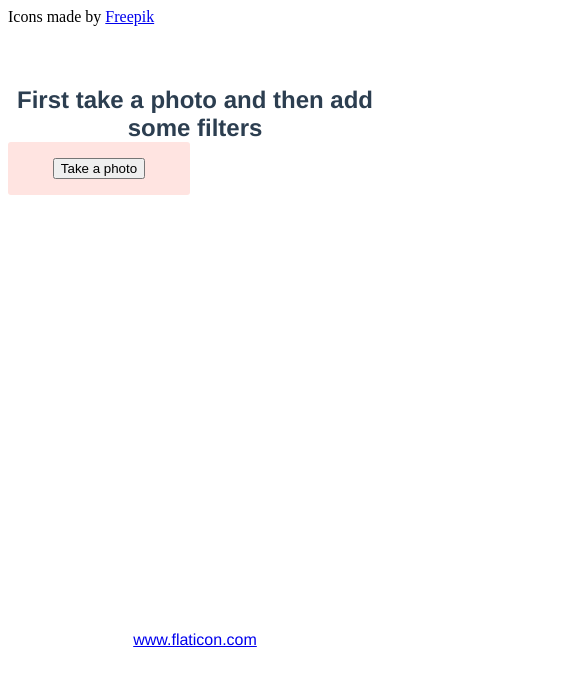
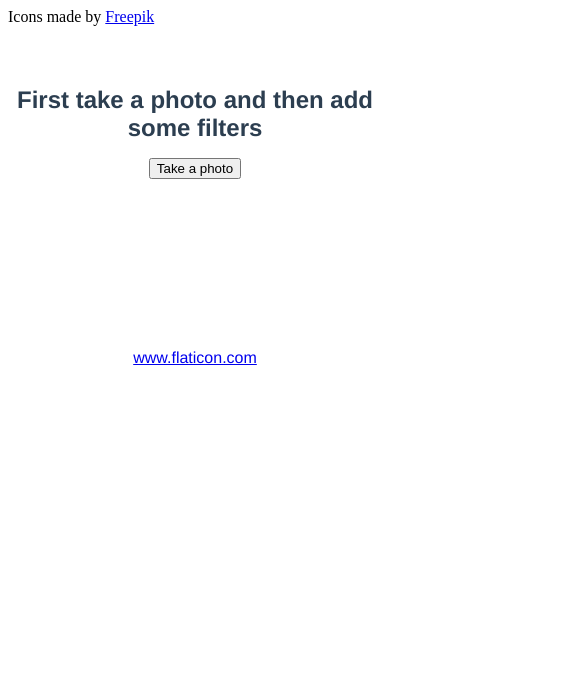
Before and after one commit to Ella-Gotbring/slutprojekt-instablam, a Vue app in the folder instablam2/: page / in a window 390 px wide. Shown: the top 686 px of the page, 585 px wide, since content can reach past the window. Built offline with nearby package versions, Linux system fonts and the light colour scheme; no server answers.

Commit message:
fixed css
fixed some css and made it more responsive

```diff
--- a/instablam2/package.json
+++ b/instablam2/package.json
@@ -10,6 +10,7 @@
   "dependencies": {
     "core-js": "^3.6.5",
     "node-sass": "^4.14.1",
+    "sockjs": "^0.3.20",
     "vue": "^2.6.11"
   },
   "devDependencies": {
--- a/instablam2/src/components/Camera.vue
+++ b/instablam2/src/components/Camera.vue
@@ -68,8 +68,9 @@ export default {
 
 <style scoped>
 .button {
-  background: mistyrose;
+  /* background: mistyrose; */
   padding: 1rem;
+  margin: auto;
   width: 150px;
   border-radius: 3px;
 }
@@ -81,6 +82,7 @@ export default {
   #me {
     height: 500px;
     width: 750px;
+    margin: auto;
   }
   canvas {
     margin: auto;
@@ -88,10 +90,10 @@ export default {
     max-height: 500px;
   }
 }
-@media screen {
+@media screen and (min-width: 1024px) {
   #me {
     margin: 1rem;
-    height: 400px;
+    height: 700px;
     width: 850px;
   }
 }
```
Also changed, not shown: 1 other file (tests, documents, lock files or other folders).
